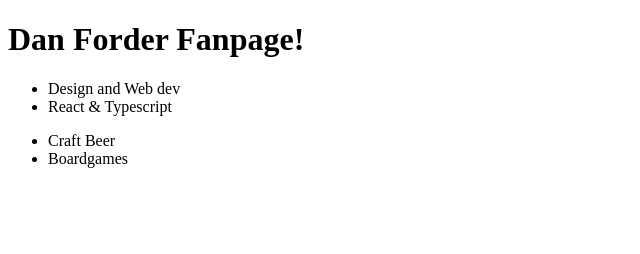
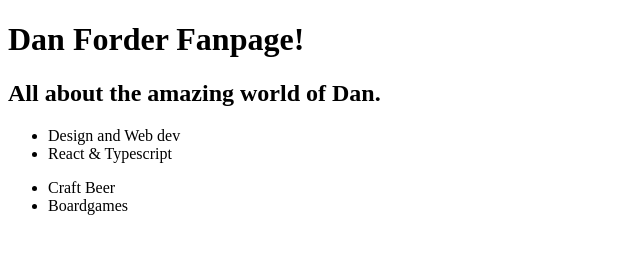
Before and after one commit to andynology/my-test-repo, a plain HTML site: page index.html in a window 1280 px wide. Shown: the whole page, without its empty margins (0-640 px from the left). Drawn offline with Linux system fonts and the light colour scheme.

Commit message:
new feature all done

```diff
--- a/index.html
+++ b/index.html
@@ -7,6 +7,7 @@
 </head>
 <body>
     <h1>Dan Forder Fanpage!</h1>
+    <h2>All about the amazing world of Dan.</h2>
     <ul>
         <li>Design and Web dev</li>
         <li>React & Typescript</li>
```
